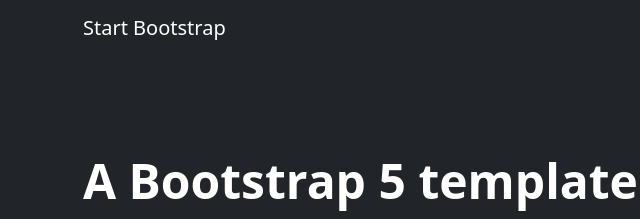
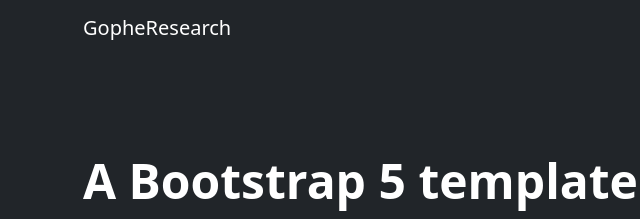
Before and after one commit to research-app/research-app.github.io, a plain HTML site: page index.html in a window 1280 px wide. Shown: the top 219 px of the page, 35-675 px from the left. Drawn offline with nearby package versions, Linux system fonts and the light colour scheme.

Commit message:
Update index.html

```diff
--- a/index.html
+++ b/index.html
@@ -18,7 +18,7 @@
             <!-- Navigation-->
             <nav class="navbar navbar-expand-lg navbar-dark bg-dark">
                 <div class="container px-5">
-                    <a class="navbar-brand" href="index.html">Start Bootstrap</a>
+                    <a class="navbar-brand" href="index.html">GopheResearch</a>
                     <button class="navbar-toggler" type="button" data-bs-toggle="collapse" data-bs-target="#navbarSupportedContent" aria-controls="navbarSupportedContent" aria-expanded="false" aria-label="Toggle navigation"><span class="navbar-toggler-icon"></span></button>
                     <div class="collapse navbar-collapse" id="navbarSupportedContent">
                         <ul class="navbar-nav ms-auto mb-2 mb-lg-0">
```
